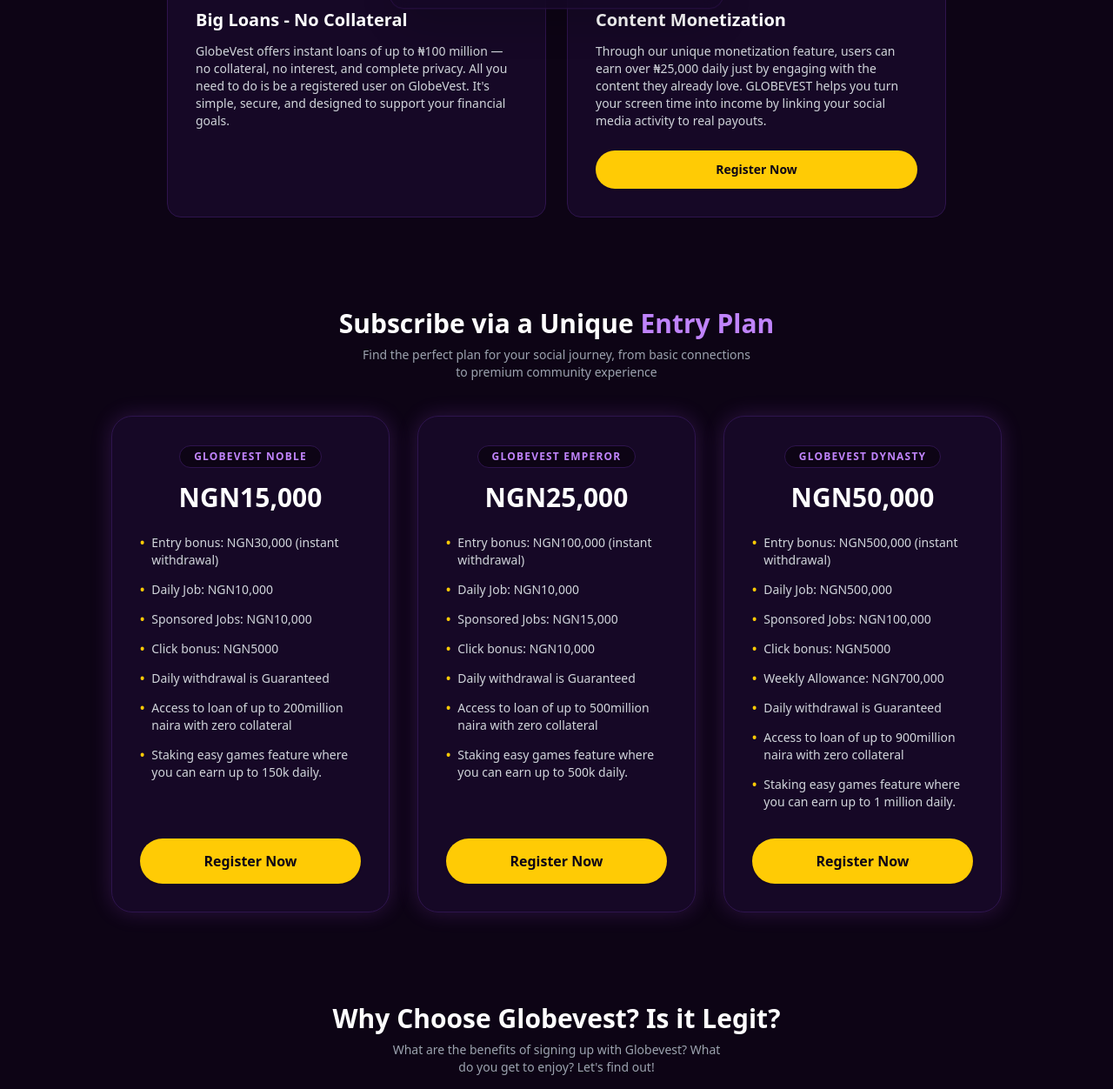
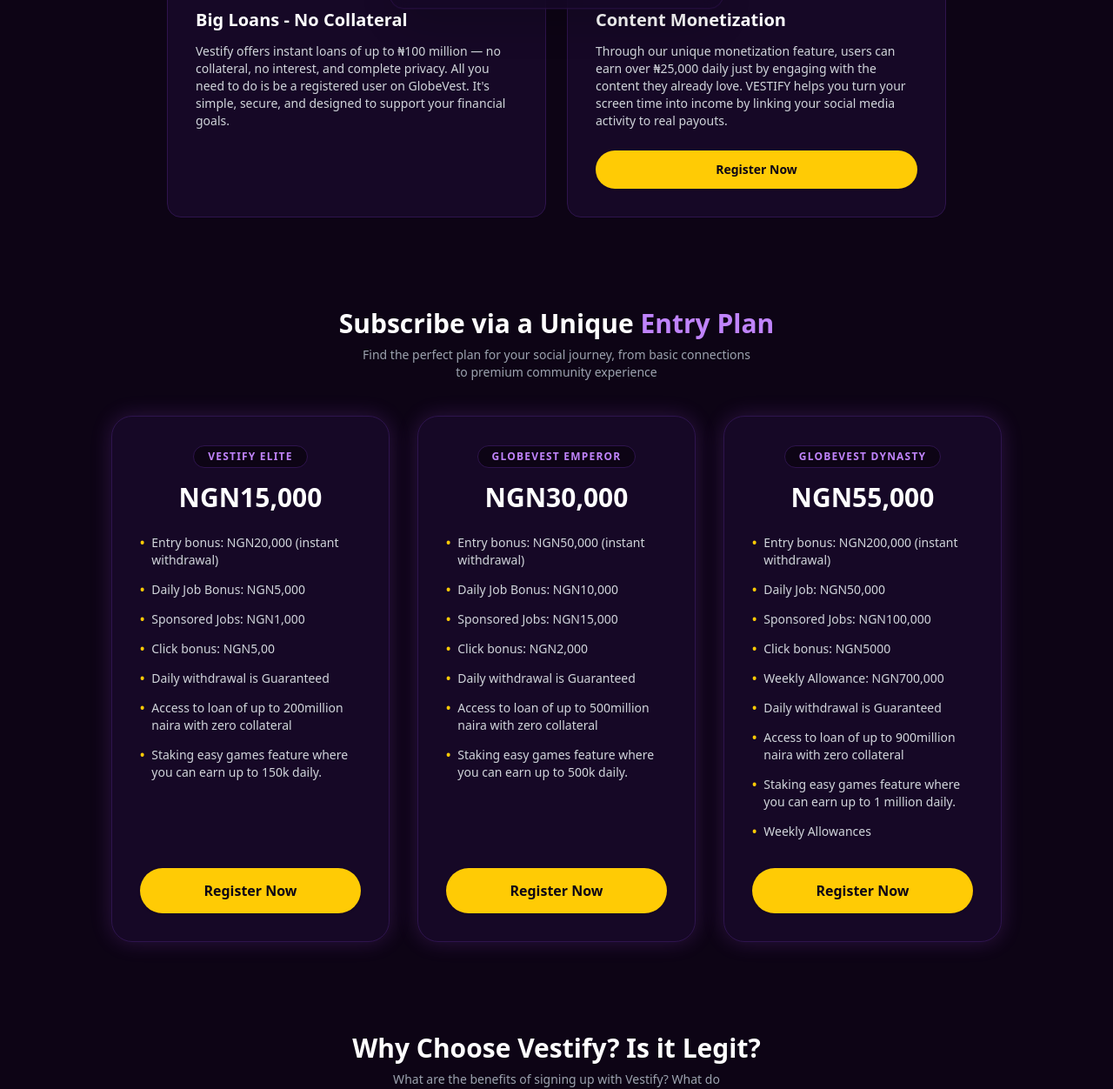
Before and after one commit to DivineTv286/Vestify-Evans, a plain HTML site: page index.html in a window 1280 px wide. Shown: the part 775-2027 px from the top of the page at 87% size. Drawn offline with nearby package versions, Linux system fonts and the light colour scheme.

Commit message:
Update index.html

```diff
--- a/index.html
+++ b/index.html
@@ -3,8 +3,7 @@
 <head>
     <meta charset="UTF-8">
     <meta name="viewport" content="width=device-width, initial-scale=1.0">
-    <title>Globevest - Trusted Earning Platform</title>
-    <!-- Tailwind CSS CDN -->
+    <title>Vestify — Your Trusted Digital Earning Platform</title>
     <script src="https://cdn.tailwindcss.com"></script>
     <script>
         tailwind.config = {
@@ -39,14 +38,12 @@
     </style>
 </head>
 <body class="bg-brandDark text-white antialiased overflow-x-hidden">
-
-    <!-- Header / Navbar -->
     <header class="sticky top-0 z-50 bg-brandDark/90 backdrop-blur-md border-b border-brandCardBorder py-4 px-6 md:px-12 flex items-center justify-between">
         <div class="flex items-center space-x-3">
             <div class="w-10 h-10 rounded-full overflow-hidden bg-brandYellow flex items-center justify-center shadow-md">
-                <img src="https://images.unsplash.com/photo-1618005182384-a83a8bd57fbe?auto=format&fit=crop&w=100&q=80" alt="Globevest Logo" class="w-full h-full object-cover">
+                <img src="logo.png" alt="Logo" class="w-full h-full object-cover">
             </div>
-            <span class="text-xl font-bold tracking-wide">Globevest</span>
+            <span class="text-xl font-bold tracking-wide">Vestify</span>
         </div>
 
         <!-- Desktop Nav -->
@@ -104,7 +101,7 @@
     <!-- Lucrative Earning Methods Section -->
     <section id="features" class="px-6 md:px-12 py-12 max-w-6xl mx-auto">
         <div class="text-center mb-10">
-            <h2 class="text-2xl sm:text-3xl font-extrabold mb-2">Lucrative Earning Methods on <span class="text-brandLightPurple">Globevest</span></h2>
+            <h2 class="text-2xl sm:text-3xl font-extrabold mb-2">Lucrative Earning Methods on <span class="text-brandLightPurple">Vestify</span></h2>
             <p class="text-gray-400 text-xs sm:text-sm">Find yourself a perfect earning model on Globevest</p>
         </div>
 
@@ -114,7 +111,7 @@
                 <div>
                     <h3 class="text-xl font-bold mb-3">Big Loans - No Collateral</h3>
                     <p class="text-gray-300 text-xs sm:text-sm leading-relaxed">
-                        GlobeVest offers instant loans of up to ₦100 million — no collateral, no interest, and complete privacy. All you need to do is be a registered user on GlobeVest. It's simple, secure, and designed to support your financial goals.
+                        Vestify offers instant loans of up to ₦100 million — no collateral, no interest, and complete privacy. All you need to do is be a registered user on GlobeVest. It's simple, secure, and designed to support your financial goals.
                     </p>
                 </div>
             </div>
@@ -124,7 +121,7 @@
                 <div>
                     <h3 class="text-xl font-bold mb-3">Content Monetization</h3>
                     <p class="text-gray-300 text-xs sm:text-sm leading-relaxed mb-6">
-                        Through our unique monetization feature, users can earn over ₦25,000 daily just by engaging with the content they already love. GLOBEVEST helps you turn your screen time into income by linking your social media activity to real payouts.
+                        Through our unique monetization feature, users can earn over ₦25,000 daily just by engaging with the content they already love. VESTIFY helps you turn your screen time into income by linking your social media activity to real payouts.
                     </p>
                 </div>
                 <a href="#plans" class="block w-full bg-brandYellow text-brandDark font-bold py-3 rounded-full text-center text-sm shadow hover:opacity-95 transition">
@@ -147,20 +144,20 @@
             <div class="bg-brandCard border border-brandCardBorder rounded-3xl p-6 sm:p-8 relative glow-purple flex flex-col justify-between">
                 <div>
                     <div class="text-center mb-6">
-                        <span class="inline-block border border-brandCardBorder bg-brandDark text-xs uppercase tracking-widest px-4 py-1 rounded-full text-brandLightPurple font-semibold mb-4">Globevest Noble</span>
+                        <span class="inline-block border border-brandCardBorder bg-brandDark text-xs uppercase tracking-widest px-4 py-1 rounded-full text-brandLightPurple font-semibold mb-4">Vestify Elite</span>
                         <h3 class="text-3xl font-black text-white">NGN15,000</h3>
                     </div>
                     <ul class="space-y-3.5 text-xs sm:text-sm text-gray-300 mb-8">
-                        <li class="flex items-start"><span class="text-brandYellow mr-2 font-bold">•</span> Entry bonus: NGN30,000 (instant withdrawal)</li>
-                        <li class="flex items-start"><span class="text-brandYellow mr-2 font-bold">•</span> Daily Job: NGN10,000</li>
-                        <li class="flex items-start"><span class="text-brandYellow mr-2 font-bold">•</span> Sponsored Jobs: NGN10,000</li>
-                        <li class="flex items-start"><span class="text-brandYellow mr-2 font-bold">•</span> Click bonus: NGN5000</li>
+                        <li class="flex items-start"><span class="text-brandYellow mr-2 font-bold">•</span> Entry bonus: NGN20,000 (instant withdrawal)</li>
+                        <li class="flex items-start"><span class="text-brandYellow mr-2 font-bold">•</span> Daily Job Bonus: NGN5,000</li>
+                        <li class="flex items-start"><span class="text-brandYellow mr-2 font-bold">•</span> Sponsored Jobs: NGN1,000</li>
+                        <li class="flex items-start"><span class="text-brandYellow mr-2 font-bold">•</span> Click bonus: NGN5,00</li>
                         <li class="flex items-start"><span class="text-brandYellow mr-2 font-bold">•</span> Daily withdrawal is Guaranteed</li>
                         <li class="flex items-start"><span class="text-brandYellow mr-2 font-bold">•</span> Access to loan of up to 200million naira with zero collateral</li>
                         <li class="flex items-start"><span class="text-brandYellow mr-2 font-bold">•</span> Staking easy games feature where you can earn up to 150k daily.</li>
                     </ul>
                 </div>
-                <a href="#" class="block w-full bg-brandYellow text-brandDark font-bold py-3.5 rounded-full text-center shadow hover:opacity-95 transition">
+                <a href="register.html" class="block w-full bg-brandYellow text-brandDark font-bold py-3.5 rounded-full text-center shadow hover:opacity-95 transition">
                     Register Now
                 </a>
             </div>
@@ -170,19 +167,19 @@
                 <div>
                     <div class="text-center mb-6">
                         <span class="inline-block border border-brandCardBorder bg-brandDark text-xs uppercase tracking-widest px-4 py-1 rounded-full text-brandLightPurple font-semibold mb-4">Globevest Emperor</span>
-                        <h3 class="text-3xl font-black text-white">NGN25,000</h3>
+                        <h3 class="text-3xl font-black text-white">NGN30,000</h3>
                     </div>
                     <ul class="space-y-3.5 text-xs sm:text-sm text-gray-300 mb-8">
-                        <li class="flex items-start"><span class="text-brandYellow mr-2 font-bold">•</span> Entry bonus: NGN100,000 (instant withdrawal)</li>
-                        <li class="flex items-start"><span class="text-brandYellow mr-2 font-bold">•</span> Daily Job: NGN10,000</li>
+                        <li class="flex items-start"><span class="text-brandYellow mr-2 font-bold">•</span> Entry bonus: NGN50,000 (instant withdrawal)</li>
+                        <li class="flex items-start"><span class="text-brandYellow mr-2 font-bold">•</span> Daily Job Bonus: NGN10,000</li>
                         <li class="flex items-start"><span class="text-brandYellow mr-2 font-bold">•</span> Sponsored Jobs: NGN15,000</li>
-                        <li class="flex items-start"><span class="text-brandYellow mr-2 font-bold">•</span> Click bonus: NGN10,000</li>
+                        <li class="flex items-start"><span class="text-brandYellow mr-2 font-bold">•</span> Click bonus: NGN2,000</li>
                         <li class="flex items-start"><span class="text-brandYellow mr-2 font-bold">•</span> Daily withdrawal is Guaranteed</li>
                         <li class="flex items-start"><span class="text-brandYellow mr-2 font-bold">•</span> Access to loan of up to 500million naira with zero collateral</li>
                         <li class="flex items-start"><span class="text-brandYellow mr-2 font-bold">•</span> Staking easy games feature where you can earn up to 500k daily.</li>
                     </ul>
                 </div>
-                <a href="#" class="block w-full bg-brandYellow text-brandDark font-bold py-3.5 rounded-full text-center shadow hover:opacity-95 transition">
+                <a href="register.html" class="block w-full bg-brandYellow text-brandDark font-bold py-3.5 rounded-full text-center shadow hover:opacity-95 transition">
                     Register Now
                 </a>
             </div>
@@ -192,32 +189,31 @@
                 <div>
                     <div class="text-center mb-6">
                         <span class="inline-block border border-brandCardBorder bg-brandDark text-xs uppercase tracking-widest px-4 py-1 rounded-full text-brandLightPurple font-semibold mb-4">Globevest Dynasty</span>
-                        <h3 class="text-3xl font-black text-white">NGN50,000</h3>
+                        <h3 class="text-3xl font-black text-white">NGN55,000</h3>
                     </div>
                     <ul class="space-y-3.5 text-xs sm:text-sm text-gray-300 mb-8">
-                        <li class="flex items-start"><span class="text-brandYellow mr-2 font-bold">•</span> Entry bonus: NGN500,000 (instant withdrawal)</li>
-                        <li class="flex items-start"><span class="text-brandYellow mr-2 font-bold">•</span> Daily Job: NGN500,000</li>
+                        <li class="flex items-start"><span class="text-brandYellow mr-2 font-bold">•</span> Entry bonus: NGN200,000 (instant withdrawal)</li>
+                        <li class="flex items-start"><span class="text-brandYellow mr-2 font-bold">•</span> Daily Job: NGN50,000</li>
                         <li class="flex items-start"><span class="text-brandYellow mr-2 font-bold">•</span> Sponsored Jobs: NGN100,000</li>
                         <li class="flex items-start"><span class="text-brandYellow mr-2 font-bold">•</span> Click bonus: NGN5000</li>
                         <li class="flex items-start"><span class="text-brandYellow mr-2 font-bold">•</span> Weekly Allowance: NGN700,000</li>
                         <li class="flex items-start"><span class="text-brandYellow mr-2 font-bold">•</span> Daily withdrawal is Guaranteed</li>
                         <li class="flex items-start"><span class="text-brandYellow mr-2 font-bold">•</span> Access to loan of up to 900million naira with zero collateral</li>
                         <li class="flex items-start"><span class="text-brandYellow mr-2 font-bold">•</span> Staking easy games feature where you can earn up to 1 million daily.</li>
+                        <li class="flex items-start"><span class="text-brandYellow mr-2 font-bold">•</span>Weekly Allowances </li>
                     </ul>
                 </div>
-                <a href="#" class="block w-full bg-brandYellow text-brandDark font-bold py-3.5 rounded-full text-center shadow hover:opacity-95 transition">
+                <a href="register.html" class="block w-full bg-brandYellow text-brandDark font-bold py-3.5 rounded-full text-center shadow hover:opacity-95 transition">
                     Register Now
                 </a>
             </div>
 
         </div>
     </section>
-
-    <!-- Why Choose Globevest Section -->
     <section class="px-6 md:px-12 py-12 max-w-4xl mx-auto">
         <div class="text-center mb-8">
-            <h2 class="text-2xl sm:text-3xl font-extrabold mb-2">Why Choose Globevest? Is it Legit?</h2>
-            <p class="text-gray-400 text-xs sm:text-sm max-w-sm mx-auto">What are the benefits of signing up with Globevest? What do you get to enjoy? Let's find out!</p>
+            <h2 class="text-2xl sm:text-3xl font-extrabold mb-2">Why Choose Vestify? Is it Legit?</h2>
+            <p class="text-gray-400 text-xs sm:text-sm max-w-sm mx-auto">What are the benefits of signing up with Vestify? What do you get to enjoy? Let's find out!</p>
         </div>
 
         <div class="grid grid-cols-2 sm:grid-cols-4 gap-4 max-w-xl mx-auto mb-8">
@@ -227,7 +223,6 @@
             <button onclick="changeTab('verified')" id="tab-verified" class="tab-btn bg-purple-600/30 border border-purple-500/30 rounded-2xl py-4 text-center text-sm font-semibold text-purple-200 cursor-pointer transition hover:bg-purple-600/50 shadow-md">Verified</button>
         </div>
 
-        <!-- Dynamic Content Display Box -->
         <div id="dynamicCard" class="max-w-xl mx-auto rounded-2xl overflow-hidden border border-brandCardBorder relative bg-cover bg-center min-h-[240px] flex flex-col justify-end p-6 shadow-2xl transition-all duration-500" style="background-image: linear-gradient(to top, rgba(13,4,21,0.95), rgba(13,4,21,0.4)), url('https://images.unsplash.com/photo-1511671782779-c97d3d27a1d4?auto=format&fit=crop&w=600&q=80');">
             <span id="cardBadge" class="text-[10px] bg-red-600 text-white px-2.5 py-1 rounded-full w-max mb-2 font-bold uppercase tracking-wide">Possible</span>
             <h4 id="cardTitle" class="text-lg sm:text-xl font-black leading-tight mb-2">Flexible Staking</h4>
@@ -344,27 +339,27 @@
         const tabData = {
             games: {
                 title: "Flexible Staking",
-                desc: "Staking easy games on GlobeVest is a smart and rewarding way to earn ₦100,000 to ₦500,000 daily. By staking consistently each day, you can make up to ₦1 million per week.",
+                desc: "Staking easy games on Vestify is a smart and rewarding way to earn ₦100,000 to ₦500,000 daily. By staking consistently each day, you can make up to ₦1 million per week.",
                 badge: "Possible",
-                bg: "url('https://images.unsplash.com/photo-1511671782779-c97d3d27a1d4?auto=format&fit=crop&w=600&q=80')"
+                bg: "url('image1?auto=format&fit=crop&w=600&q=80')"
             },
             stream: {
                 title: "Monetized Streaming",
-                desc: "As a GlobeVest user, you’re eligible to earn between ₦10,000 and ₦50,000 daily just by watching reels and videos.",
+                desc: "As a Vestify user, you’re eligible to earn between ₦10,000 and ₦50,000 daily just by watching reels and videos.",
                 badge: "Possible",
-                bg: "url('https://images.unsplash.com/photo-1516280440614-37939bbacd81?auto=format&fit=crop&w=600&q=80')"
+                bg: "url('image2?auto=format&fit=crop&w=600&q=80')"
             },
             loan: {
                 title: "Big Loans - No Collateral",
-                desc: "GlobeVest offers instant loans of up to ₦100 million — no collateral, no interest, and complete privacy. All you need to do is be a registered user on GlobeVest. It’s simple, secure, and designed to support your financial goals.",
+                desc: "Vestify offers instant loans of up to ₦100 million — no collateral, no interest, and complete privacy. All you need to do is be a registered user on Vestify. It’s simple, secure, and designed to support your financial goals.",
                 badge: "Possible",
-                bg: "url('https://images.unsplash.com/photo-1559526324-4b87b5e36e44?auto=format&fit=crop&w=600&q=80')"
+                bg: "url('image3?auto=format&fit=crop&w=600&q=80')"
             },
             verified: {
                 title: "Content Monetization",
-                desc: "Through our unique monetization feature, users can earn over ₦25,000 daily just by engaging with the content they already love. GLOBEVEST helps you turn your screen time into income by linking your social media activity to real payouts.",
+                desc: "Through our unique monetization feature, users can earn over ₦25,000 daily just by engaging with the content they already love. VESTIFY helps you turn your screen time into income by linking your social media activity to real payouts.",
                 badge: "Possible",
-                bg: "url('https://images.unsplash.com/photo-1526304640581-d334cdbbf45e?auto=format&fit=crop&w=600&q=80')"
+                bg: "url('image4?auto=format&fit=crop&w=600&q=80')"
             }
         };
 
```
